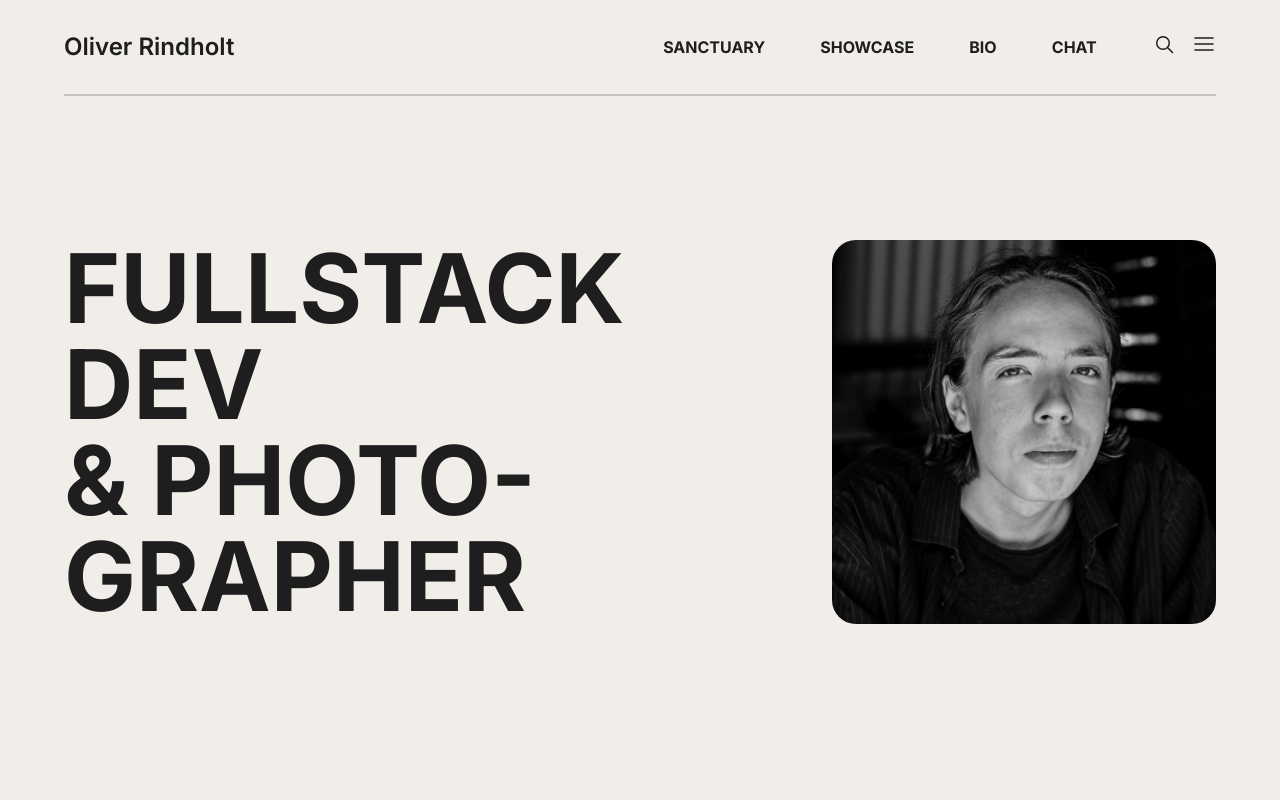
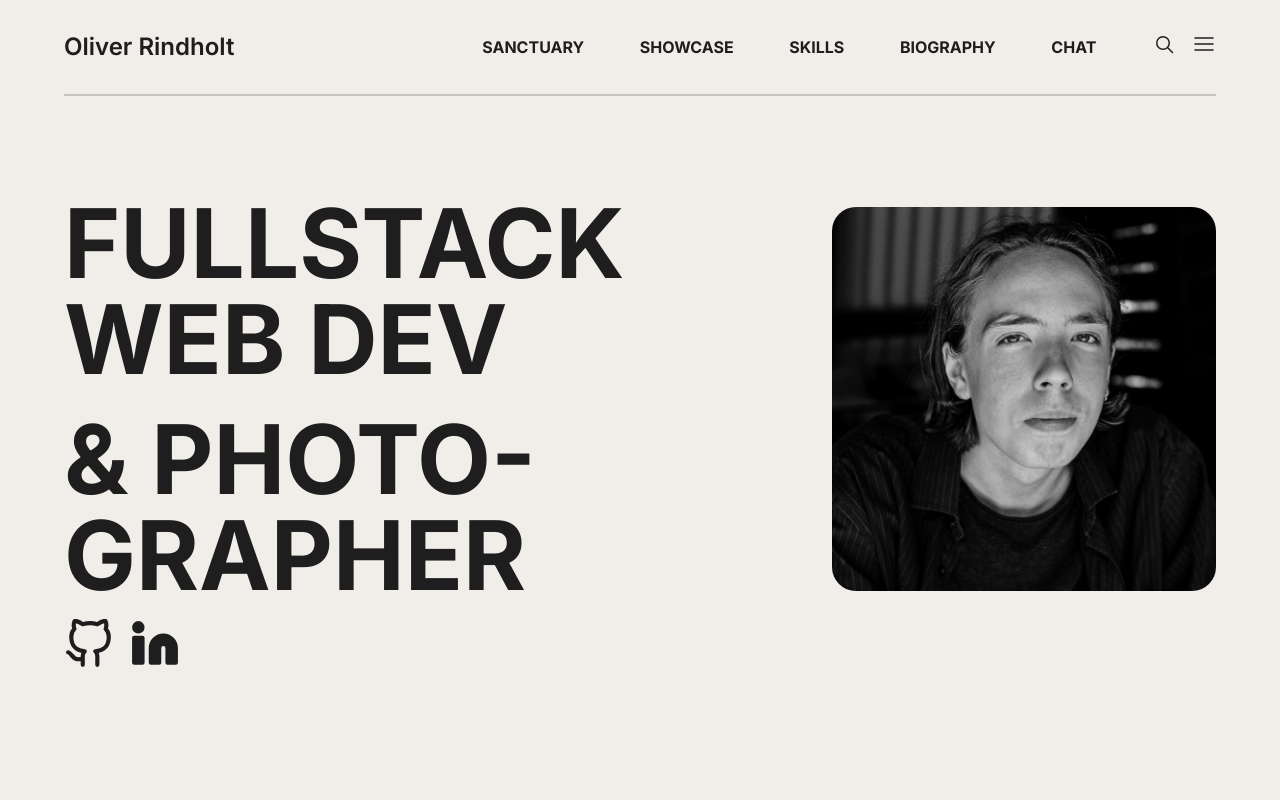
Before and after one commit to orindholt/portfolio-svelte, a SvelteKit app: page / in a window 1280 px wide. Shown: the top 800 px of the page. Built offline with nearby package versions, Linux system fonts and the light colour scheme.

Commit message:
Add button component and social links

```diff
--- a/src/app.css
+++ b/src/app.css
@@ -7,3 +7,18 @@
 		@apply bg-tan text-black font-inter;
 	}
 }
+
+@layer components {
+	.backing::after,
+	.backing::before,
+	.backing > span {
+		@apply transition-transform duration-300 ease-in-out;
+	}
+	.backing::after,
+	.backing::before {
+		@apply content-[''] absolute -inset-1 rounded-md border-4 border-black pointer-events-none;
+	}
+	.backing {
+		@apply after:bg-orange lg:hover:after:-translate-x-1 lg:hover:after:-translate-y-1 before:bg-black lg:hover:before:translate-x-1 lg:hover:before:translate-y-1 lg:group-hover:translate-x-1;
+	}
+}
--- /dev/null
+++ b/src/lib/Button.svelte
@@ -0,0 +1,10 @@
+<button
+	type="button"
+	class="relative px-4 py-2 text-2xl group/button backing font-semibold !leading-none uppercase"
+>
+	<span
+		class="inline-block relative z-[1] lg:group-hover/button:-translate-x-1 lg:group-hover/button:-translate-y-1 will-change-transform"
+	>
+		<slot />
+	</span>
+</button>
--- /dev/null
+++ b/src/lib/SocialLink.svelte
@@ -0,0 +1,47 @@
+<script lang="ts">
+	import { Socials } from "../util/constants";
+
+	export let social: Socials;
+	export let size: number = 50;
+</script>
+
+<a href={social} class="lg:hover:text-orange" target="_blank">
+	{#if social === Socials.GITHUB}
+		<svg
+			fill="none"
+			height={size}
+			width={size}
+			shape-rendering="geometricPrecision"
+			stroke="currentColor"
+			stroke-linecap="round"
+			stroke-linejoin="round"
+			stroke-width="2"
+			viewBox="0 0 24 24"
+			><path
+				d="M9 19c-5 1.5-5-2.5-7-3m14 6v-3.87a3.37 3.37 0 00-.94-2.61c3.14-.35 6.44-1.54 6.44-7A5.44 5.44 0 0020 4.77 5.07 5.07 0 0019.91 1S18.73.65 16 2.48a13.38 13.38 0 00-7 0C6.27.65 5.09 1 5.09 1A5.07 5.07 0 005 4.77a5.44 5.44 0 00-1.5 3.78c0 5.42 3.3 6.61 6.44 7A3.37 3.37 0 009 18.13V22"
+			/></svg
+		>
+	{:else if social === Socials.LINKEDIN}
+		<svg
+			height={size}
+			width={size}
+			shape-rendering="geometricPrecision"
+			stroke="currentColor"
+			stroke-linecap="round"
+			stroke-linejoin="round"
+			stroke-width="2"
+			viewBox="0 0 24 24"
+			><path
+				fill="currentColor"
+				stroke="currentColor"
+				d="M16 8a6 6 0 016 6v7h-4v-7a2 2 0 00-2-2 2 2 0 00-2 2v7h-4v-7a6 6 0 016-6z"
+			/><path fill="currentColor" stroke="currentColor" d="M2 9h4v12H2z" /><circle
+				stroke="currentColor"
+				fill="currentColor"
+				cx="4"
+				cy="4"
+				r="2"
+			/></svg
+		>
+	{/if}
+</a>
--- a/src/lib/navigation/Navbar.svelte
+++ b/src/lib/navigation/Navbar.svelte
@@ -8,10 +8,11 @@
 		<li class="text-2xl font-semibold mr-auto lg:flex-1">
 			<a href="/#top">Oliver Rindholt</a>
 		</li>
-		<div class="flex justify-evenly flex-1">
+		<div class="flex justify-evenly flex-2">
 			<NavbarLink href="#top">Sanctuary</NavbarLink>
 			<NavbarLink href="#showcase">Showcase</NavbarLink>
-			<NavbarLink href="#bio">Bio</NavbarLink>
+			<NavbarLink href="#skills">Skills</NavbarLink>
+			<NavbarLink href="#biography">Biography</NavbarLink>
 			<NavbarLink href="#chat">Chat</NavbarLink>
 		</div>
 		<div class="flex gap-4">
--- a/src/lib/navigation/ToTop.svelte
+++ b/src/lib/navigation/ToTop.svelte
@@ -17,7 +17,7 @@
 {#if y > 50}
 	<button
 		type="button"
-		class="fixed bottom-page right-page lg:hover:scale-105 lg:active:scale-100 transition-transform"
+		class="fixed bottom-page right-page lg:hover:scale-105 lg:active:scale-100 transition-transform text-black"
 		on:click={scrollToTop}
 	>
 		<svg
@@ -30,7 +30,7 @@
 			<path
 				transition:draw={{ duration }}
 				d="M52.4167 102.417C80.0317 102.417 102.417 80.0316 102.417 52.4166C102.417 24.8016 80.0317 2.41663 52.4167 2.41663C24.8017 2.41663 2.41669 24.8016 2.41669 52.4166C2.41669 80.0316 24.8017 102.417 52.4167 102.417Z"
-				stroke="#1E1E1E"
+				stroke="currentColor"
 				stroke-width="4"
 				stroke-linecap="round"
 				stroke-linejoin="round"
@@ -38,7 +38,7 @@
 			<path
 				transition:draw={{ duration }}
 				d="M72.4167 62.4167L52.4167 42.4167L32.4167 62.4167"
-				stroke="#1E1E1E"
+				stroke="currentColor"
 				stroke-width="4"
 				stroke-linecap="round"
 				stroke-linejoin="round"
--- a/src/lib/showcase/Filters.svelte
+++ b/src/lib/showcase/Filters.svelte
@@ -27,7 +27,7 @@
 <ul class="flex flex-wrap items-center">
 	{#each sections as section}
 		<li>
-			<button type="button" class="flex text-6xl font-light uppercase">
+			<button type="button" class="flex text-6xl font-light uppercase lg:hover:text-orange">
 				<span>{section.title}</span>
 				<span class="text-xs">{section.count}</span>
 				<span class="text-gray px-8 inline-block">/</span>
--- a/src/routes/+layout.svelte
+++ b/src/routes/+layout.svelte
@@ -3,6 +3,10 @@
 	import "../app.css";
 </script>
 
+<svelte:head>
+	<title>Portfolio</title>
+</svelte:head>
+
 <Navbar />
 <main class="p-page pt-[calc(theme(spacing.page)+theme(spacing.navbar))]">
 	<slot />
--- a/src/routes/+page.svelte
+++ b/src/routes/+page.svelte
@@ -1,15 +1,30 @@
 <script>
 	import Section from "$lib/Section.svelte";
+	import SocialLink from "$lib/SocialLink.svelte";
 	import ToTop from "$lib/navigation/ToTop.svelte";
 	import Filters from "$lib/showcase/Filters.svelte";
+	import { Socials } from "../util/constants";
 </script>
 
 <ToTop />
 <div
-	class="flex items-center justify-between min-h-[calc(100vh-theme(spacing.navbar)-theme(spacing.page))] pb-navbar"
+	class="min-h-[calc(100vh-theme(spacing.navbar)-theme(spacing.page))] pb-navbar flex flex-col justify-center gap-4"
 >
-	<h1 class="text-8xl font-bold uppercase">Fullstack<br />dev<br />& photo-<br />grapher</h1>
-	<img src="/images/me.jpg" alt="Me myself and I" class="rounded-3xl w-1/3" />
+	<div class="flex items-center justify-between h-full">
+		<h1 class="text-7xl xl:text-8xl font-bold uppercase flex flex-col gap-6">
+			<a href="#web" class="inline lg:hover:text-orange">Fullstack<br />web dev<br /></a>
+			<a href="#photography" class="inline-block lg:hover:text-orange">& photo-<br />grapher</a>
+		</h1>
+		<img
+			src="/images/me.jpg"
+			alt="Me myself and I"
+			class="rounded-3xl w-[min(theme(spacing.96),33vw)] max-md:hidden"
+		/>
+	</div>
+	<div class="flex gap-4">
+		<SocialLink social={Socials.GITHUB} />
+		<SocialLink social={Socials.LINKEDIN} />
+	</div>
 </div>
 <Section title="Showcase" id="showcase">
 	<Filters />
--- /dev/null
+++ b/src/util/constants.ts
@@ -0,0 +1,5 @@
+export enum Socials {
+	GITHUB = "https://github.com/orindholt",
+	LINKEDIN = "https://www.linkedin.com/in/orindholt/",
+	STACKOVERFLOW = "https://stackoverflow.com/users/16197220/orindholt"
+}
--- a/tailwind.config.js
+++ b/tailwind.config.js
@@ -9,7 +9,8 @@ export default {
 			black: "#1E1E1E",
 			orange: "#CF6048",
 			transparent: "transparent",
-			inherit: "inherit"
+			inherit: "inherit",
+			current: "currentColor"
 		},
 		fontFamily: {
 			lexend: ["Lexend Deca", "Inter", "sans-serif"],
@@ -19,6 +20,10 @@ export default {
 			spacing: {
 				navbar: "6rem",
 				page: "4rem"
+			},
+			flex: {
+				2: "2 2 0%",
+				3: "3 3 0%"
 			}
 		}
 	},
```
